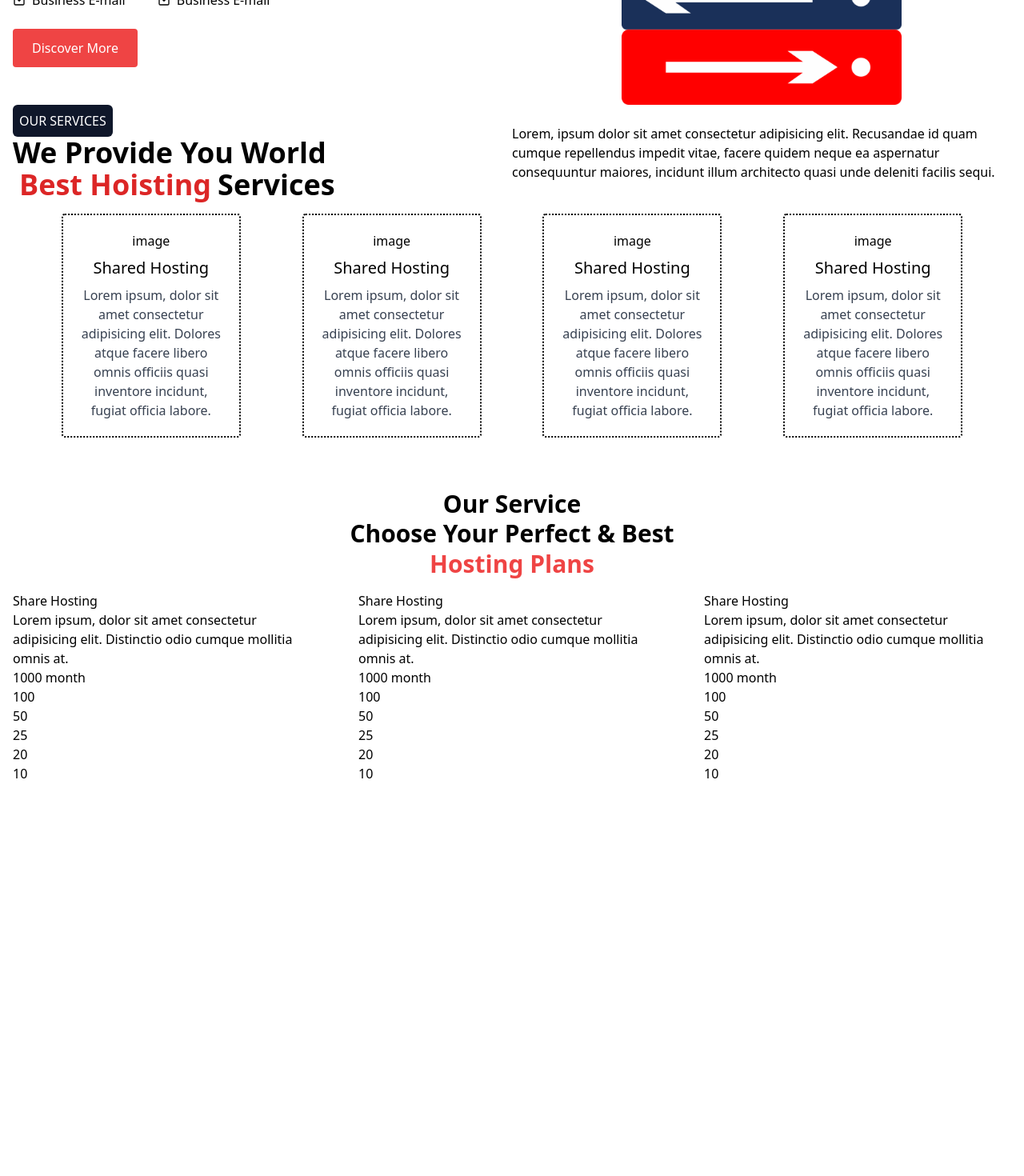
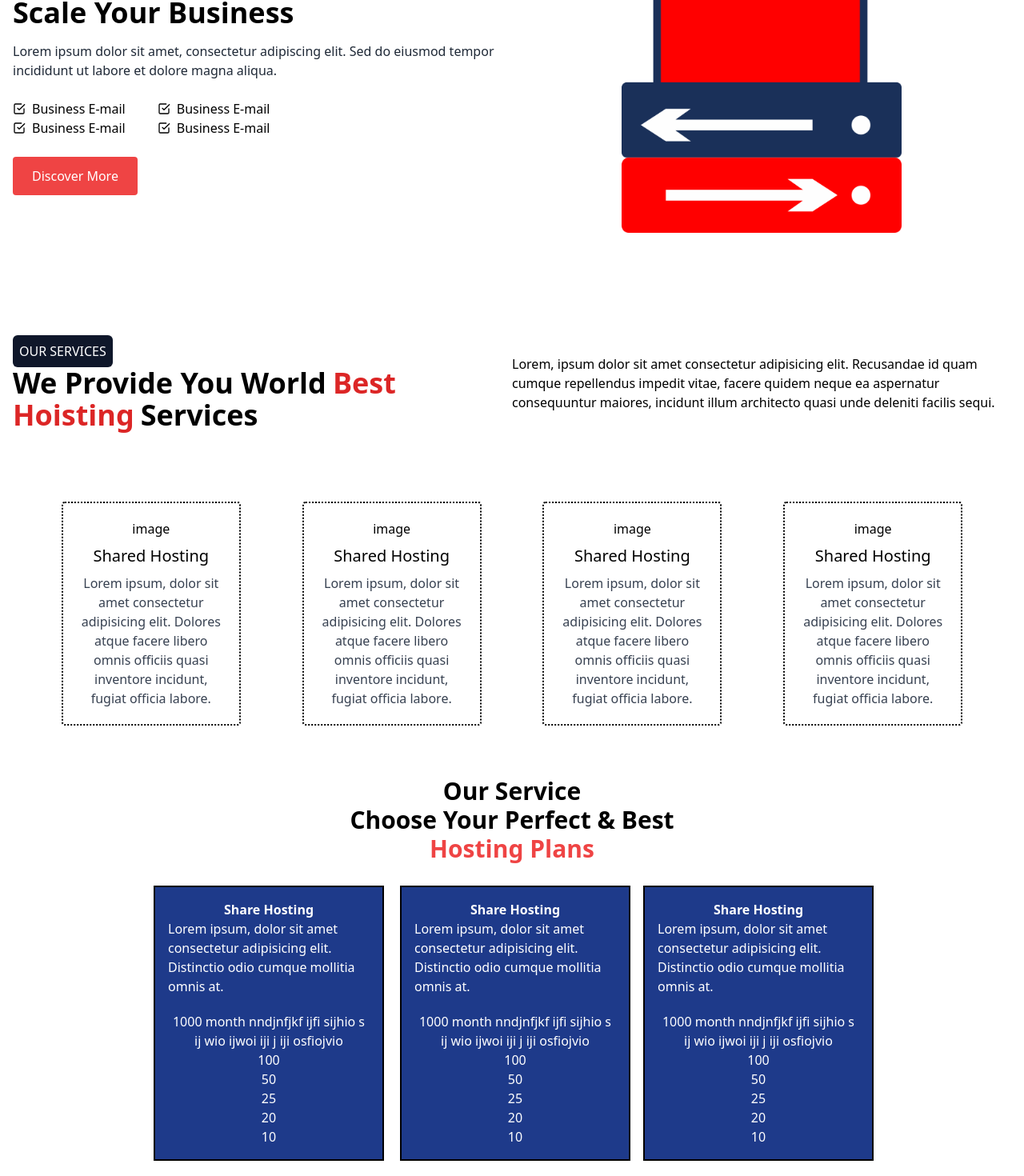
Before and after one commit to anish0905/Vxtry, a React (Create React App) app in the folder frontend/: page / in a window 1280 px wide. Shown: the part 1740-3210 px from the top of the page at 80% size. Before the commit the page ends 2735 px from the top, so only its background shows below. Built offline with nearby package versions, Linux system fonts and the light colour scheme.

Commit message:
added the Sixthe section card component

```diff
--- a/frontend/src/components/CountDown.jsx
+++ b/frontend/src/components/CountDown.jsx
@@ -3,7 +3,7 @@ import CountUp from "react-countup";
 
 const CountDown = () => {
   return (
-    <div className="container items-center  text-white">
+    <div className="container items-center  text-white mb-40">
       <div className="grid gap-4 lg:grid-cols-4 grid-cols-2 ">
         <div className="text-center lg:text-4xl text-xl font-bold">
           <CountUp end={500} duration={5} /> +
--- a/frontend/src/components/FifthSection.jsx
+++ b/frontend/src/components/FifthSection.jsx
@@ -2,7 +2,6 @@ import React from "react";
 import hosting from "../assets/Shared-Hosting.png";
 import { FiCheckSquare } from "react-icons/fi";
 import FifthSectionCard from "./FifthSectionCard";
-
 
 // FifthSection Component
 const FifthSection = () => {
@@ -10,12 +9,12 @@ const FifthSection = () => {
     <div className="bg-white-800 text-black py-16">
       <div className="container mx-auto px-4 flex flex-wrap justify-between items-center">
         {/* Left Section */}
-        <div className="w-full lg:w-1/2 text-center lg:text-left mb-8 lg:mb-0">
-          <h2 className="text-4xl font-bold">
+        <div className="w-full lg:w-1/2 text-center lg:text-left mb-8 lg:mb-0 ">
+          <h2 className="lg:text-4xl text-3xl font-bold">
             Best <span className="text-red-500">Solution</span> To <br />
             Scale Your Business
           </h2>
-          <p className="mt-4 text-gray-800">
+          <p className="mt-4 text-gray-800 ">
             Lorem ipsum dolor sit amet, consectetur adipiscing elit. Sed do
             eiusmod tempor incididunt ut labore et dolore magna aliqua.
           </p>
@@ -73,23 +72,31 @@ const FifthSection = () => {
       </div>
 
       {/* Services Section */}
-     <div className=" container mx-auto px-4 flex flex-wrap justify-between items-center">
+      <div className=" container mx-auto px-4 flex flex-wrap justify-between items-center mt-32 mb-20">
         {/* container mx-auto px-4 flex flex-wrap justify-between items-center */}
         <div className="w-1/2">
-        <button className="bg-slate-900 text-white p-2 rounded-md" >OUR SERVICES</button>
-        <h1 className="text-4xl font-bold">We Provide You World</h1>
-        <h1 className="text-4xl font-bold"><span className="text-red-600 m-2">Best Hoisting</span>Services</h1>
+          <button className="bg-slate-900 text-white p-2 rounded-md">
+            OUR SERVICES
+          </button>
+          <h1 className="lg:text-4xl text-2xl font-bold">
+            We Provide You World
+            <span className="text-red-600 m-2 ">Best Hoisting</span>Services
+          </h1>
         </div>
         <div className="w-1/2">
-        <p>Lorem, ipsum dolor sit amet consectetur adipisicing elit. Recusandae id quam cumque repellendus impedit vitae, facere quidem neque ea aspernatur consequuntur maiores, incidunt illum architecto quasi unde deleniti facilis sequi.</p>
+          <p className="lg:text-md">
+            Lorem, ipsum dolor sit amet consectetur adipisicing elit. Recusandae
+            id quam cumque repellendus impedit vitae, facere quidem neque ea
+            aspernatur consequuntur maiores, incidunt illum architecto quasi
+            unde deleniti facilis sequi.
+          </p>
         </div>
       </div>
       <div className="flex justify-evenly flex-wrap mt-2">
-<FifthSectionCard/>
-<FifthSectionCard/>
-<FifthSectionCard/>
-<FifthSectionCard/>
-
+        <FifthSectionCard />
+        <FifthSectionCard />
+        <FifthSectionCard />
+        <FifthSectionCard />
       </div>
     </div>
   );
--- a/frontend/src/components/SixthSection.jsx
+++ b/frontend/src/components/SixthSection.jsx
@@ -4,12 +4,12 @@ import SixthSectionCard from "./SixthSectionCard";
 const SixthSection = () => {
   return (
     <div>
-      <div className="w-full text-center  text-3xl font-semibold leading-tight">
+      <div className="w-full text-center  lg:text-3xl text-xl font-semibold leading-tight mb-6">
         <button className="">Our Service</button>
         <h1>Choose Your Perfect & Best</h1>
         <h1 className="text-red-500">Hosting Plans</h1>
       </div>
-      <div className="lg:flex lg:space-x-4 text-center space-y-4 lg:space-y-0">
+      <div className="lg:flex items-center mx-auto lg:space-x-4 text-center space-y-4 lg:space-y-0 justify-center mb-24">
         <SixthSectionCard />
         <SixthSectionCard />
         <SixthSectionCard />
--- a/frontend/src/components/SixthSectionCard.jsx
+++ b/frontend/src/components/SixthSectionCard.jsx
@@ -2,18 +2,22 @@ import React from "react";
 
 const SixthSectionCard = () => {
   return (
-    <div className="border-solid border-black p-4 flex flex-col justify-start text-left w-full">
-      <h1>Share Hosting</h1>
+    <div className=" border-2 border-black p-4 flex flex-col justify-center text-left w-72 lg:m-1 m-auto bg-blue-900 text-white  hover:bg-white hover:text-blue-900 mb-5">
+      <h1 className="font-bold text-center">Share Hosting</h1>
       <p>
         Lorem ipsum, dolor sit amet consectetur adipisicing elit. Distinctio
         odio cumque mollitia omnis at.
       </p>
-      <h1>1000 month</h1>
-      <h2>100</h2>
-      <h3>50</h3>
-      <h4>25</h4>
-      <h5>20</h5>
-      <h6>10</h6>
+      <div className="flex flex-col mt-5 text-center">
+        <h1>
+          1000 month nndjnfjkf ijfi sijhio s ij wio ijwoi iji j iji osfiojvio{" "}
+        </h1>
+        <h2>100</h2>
+        <h3>50</h3>
+        <h4>25</h4>
+        <h5>20</h5>
+        <h6>10</h6>
+      </div>
     </div>
   );
 };
```
Lines whose indentation alone changed are shown as unchanged.
